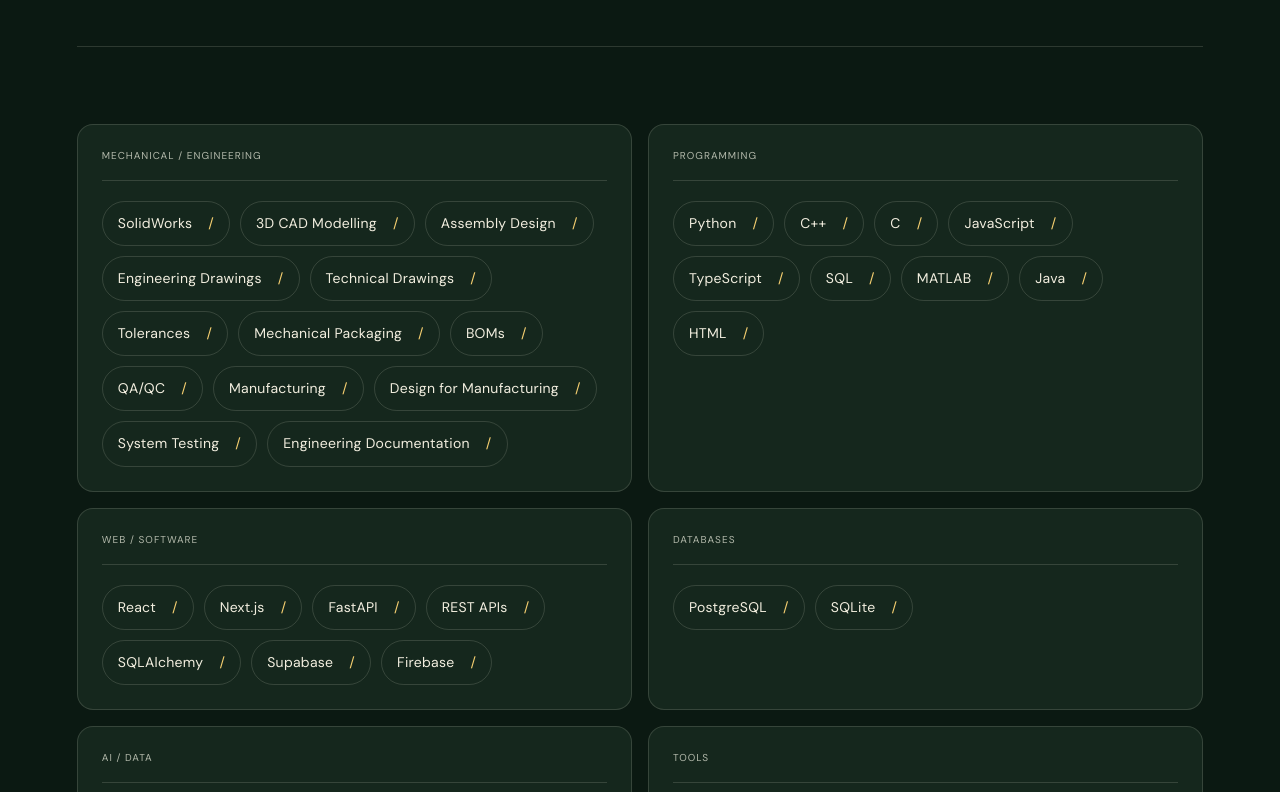
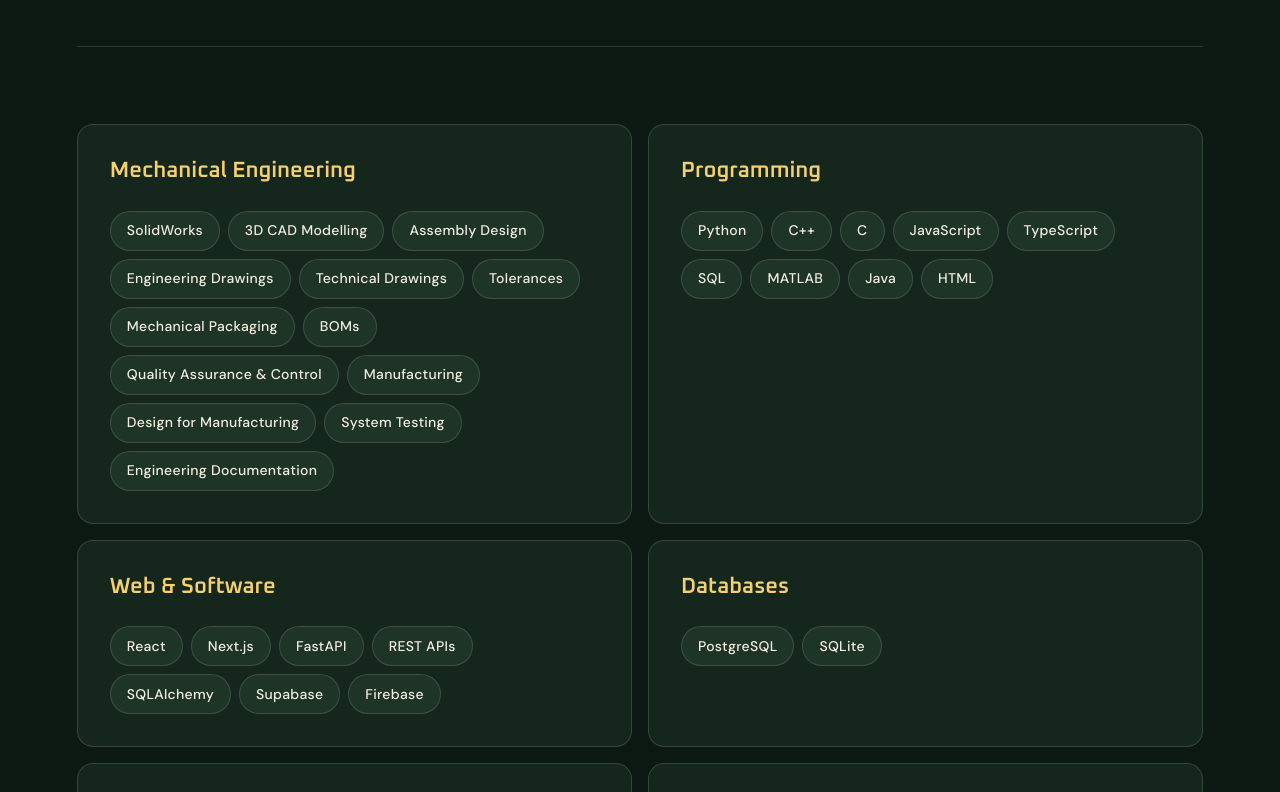
Before and after one commit to ayansiddiqui25/ayan-portfolio, a Next.js app: page / in a window 1280 px wide. Shown: the part 9868-10660 px from the top of the page. Built offline with nearby package versions, Linux system fonts and the light colour scheme.

Commit message:
Refine skill pills and remove slash separators

```diff
--- a/app/globals.css
+++ b/app/globals.css
@@ -161,11 +161,10 @@
 .placeholder-caption { position: absolute; bottom: 40px; font: 11px var(--font-label); letter-spacing: .1em; text-transform: uppercase; }
 .skills-section { --section-color: var(--arcade-gold); }
 .skills-grid { display: grid; grid-template-columns: 1fr 1fr; gap: var(--space-4); }
-.skill-card { padding: var(--space-6); border: 1px solid var(--line); border-radius: var(--radius-card); background: var(--surface); }
-.skill-card h3 { margin: 0 0 20px; padding-bottom: 18px; border-bottom: 1px solid var(--line); font: 400 10px var(--font-label); text-transform: uppercase; letter-spacing: .1em; color: var(--muted); }
-.skill-card ul { display: flex; flex-wrap: wrap; gap: 10px; list-style: none; margin: 0; padding: 0; }
-.skill-card li { padding: 10px 15px; border: 1px solid var(--line); border-radius: var(--radius-pill); color: var(--paper); font-size: 12px; }
-.skill-card li::after { content: " /"; margin-left: 12px; color: var(--arcade-gold); }
+.skill-card { min-width: 0; padding: var(--space-8); border: 1px solid var(--line); border-radius: var(--radius-card); background: var(--surface); }
+.skill-card h3 { margin: 0 0 var(--space-6); font: 600 22px/1.35 var(--font-display); color: var(--arcade-gold); }
+.skill-card ul { display: flex; flex-wrap: wrap; align-content: flex-start; gap: var(--space-2); list-style: none; margin: 0; padding: 0; }
+.skill-card li { display: inline-flex; align-items: center; min-height: 40px; max-width: 100%; padding: 8px 16px; border: 1px solid var(--line); border-radius: var(--radius-pill); background: var(--surface-raised); color: var(--paper); font: 500 14px/1.5 var(--font-body); overflow-wrap: anywhere; }
 .about-layout { display: grid; grid-template-columns: 30% 1fr; gap: 70px; align-items: center; }
 .image-placeholder--portrait { aspect-ratio: .82; background: #242923; color: #b7b29b; }
 .image-placeholder--portrait .placeholder-mark { font-size: 64px; font-style: normal; }
--- a/app/portfolio-content.ts
+++ b/app/portfolio-content.ts
@@ -331,7 +331,7 @@
   ],
   "skillGroups": [
     {
-      "label": "Mechanical / Engineering",
+      "label": "Mechanical Engineering",
       "skills": [
         "SolidWorks",
         "3D CAD Modelling",
@@ -341,7 +341,7 @@
         "Tolerances",
         "Mechanical Packaging",
         "BOMs",
-        "QA/QC",
+        "Quality Assurance & Control",
         "Manufacturing",
         "Design for Manufacturing",
         "System Testing",
@@ -363,7 +363,7 @@
       ]
     },
     {
-      "label": "Web / Software",
+      "label": "Web & Software",
       "skills": [
         "React",
         "Next.js",
@@ -382,7 +382,7 @@
       ]
     },
     {
-      "label": "AI / Data",
+      "label": "AI & Data",
       "skills": [
         "PyTorch",
         "Computer Vision",
```
Also changed, not shown: 2 other files (tests, documents, lock files or other folders).
